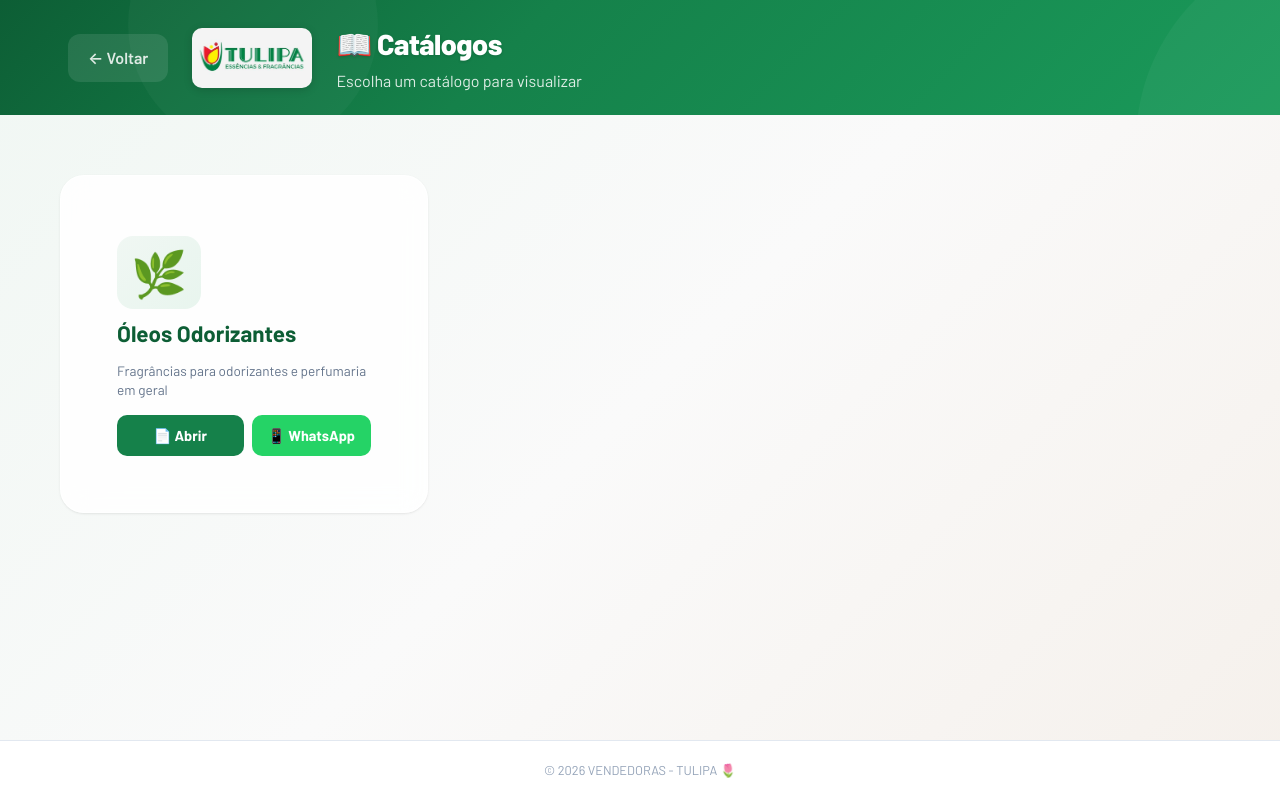
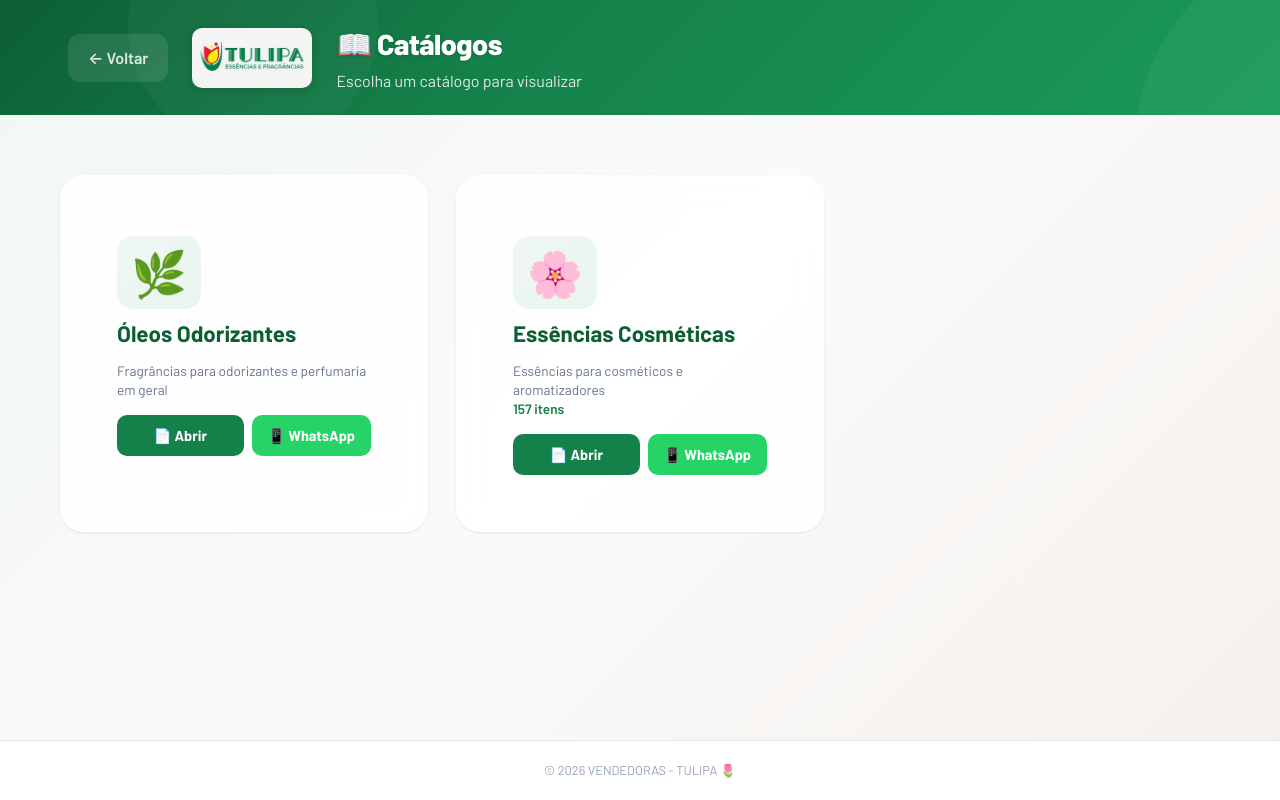
Before and after one commit to brunoxsdkl/vendedoras-tulipa, a Next.js app: page /catalogos in a window 1280 px wide. Built offline with nearby package versions, Linux system fonts and the light colour scheme.

Commit message:
catalogos: +essencias cosmeticas (sem precos, com busca)

```diff
--- a/src/app/catalogos/page.tsx
+++ b/src/app/catalogos/page.tsx
@@ -7,7 +7,9 @@ type Catalogo = {
   nome: string;
   descricao: string;
   icone: string;
-  pdf: string;
+  tipo: "pdf" | "lista";
+  pdf?: string;
+  itens?: string[];
 };
 
 const catalogos: Catalogo[] = [
@@ -16,13 +18,125 @@ const catalogos: Catalogo[] = [
     nome: "Óleos Odorizantes",
     descricao: "Fragrâncias para odorizantes e perfumaria em geral",
     icone: "🌿",
+    tipo: "pdf",
     pdf: "/catalogos/oleos-odorizantes.pdf",
+  },
+  {
+    id: "essencias-cosmeticas",
+    nome: "Essências Cosméticas",
+    descricao: "Essências para cosméticos e aromatizadores",
+    icone: "🌸",
+    tipo: "lista",
+    pdf: "/catalogos/essencias-cosmeticas.pdf",
+    itens: [
+      "ABRAÇO", "AÇAÍ TULIPA", "ÁGUA DE LENÇÓIS LIPO", "ALECRIM LELIS BLANCY",
+      "ALFAZEMA PLUS", "ALGAS", "ALGODÃO", "ALMÍSCAR", "ALOE VERA", "AMARULA",
+      "ÂMBAR LELIS", "ÂMBAR MANHATTAN", "AMEIXA DOCE SPA", "AMORA", "ANTI TABACO",
+      "ARRUDA", "AVEIA", "BAGUNÇA", "BAMBU MARTAN", "BANANA", "BAUNILHA",
+      "BEM ESTAR", "BERGAMOTA", "BREU BRANCO", "BRILHO SUAVE", "BRISA DO MAR",
+      "BROMÉLIA", "CACAU SHOW", "CAFÉ", "CAFÉ VERDE (INSPIRAÇÃO LOCCITANE)",
+      "CALÊNDULA FRESH", "CAMOMILA", "CAPIM LIMÃO", "CARAMELITO", "CASCAS MOLHADAS",
+      "CASCAS E FOLHAS", "CEREJA E AVELÃ", "CHÁ BRANCO E LICHIA", "CHAMPANHE ROSÉ",
+      "CHEIRO DE NATAL", "CHOCOLATE", "CHOCOTONE", "COCO VERDE", "COCO PLUS",
+      "COCONUT FASHION", "COCONUT VICTORIA", "CRAVO", "CRAVO E CANELA",
+      "DAMASCO ESPECIARIA", "DAMASCO C/ PITANGA", "DASLUSENCE", "DE ODOR", "DOVE",
+      "DOVE CEREJEIRA", "DUDALINIS", "EQUILÍBRIO", "ERVA CIDREIRA", "ERVA DOCE",
+      "ESPECIARIAS", "FESTAS", "FIGO FIRENZE", "FLOR DA PELE", "FLOR DE AMEIXA",
+      "FLOR DE CEREJEIRA", "FLOR DE GUARANÁ", "FLOR DE LARANJEIRA",
+      "FLORAL AMADEIRADO", "FLORES VIBRANTES", "FRUTAS VERMELHAS", "GARDÊNIA LIPO",
+      "GENGIBRE", "GIOVANA BABY", "GOIABA BERENISSE", "HERBAL HOMME",
+      "HERBAL TULIPA", "HIDRA INTENSE", "HONEY LEMON", "JACADIS", "JADE", "JADORE",
+      "JARDIM CÍTRICO", "JASMIM SOLÚVEL", "LADY GOLD", "LAVANDA", "LEITE DE CABRA",
+      "LEITE E MACADÂMIA", "LEZALEZ", "LIMÃO LIPOSSOLÚVEL", "LIMÃO SICILIANO",
+      "LIPOSSOLÚVEL PALO", "LYCHIA", "MAÇÃ MADURA", "MAÇÃ VERDE", "MAÇÃ E CANELA",
+      "MACADÂMIA", "MADEIRA DO ORIENTE", "MADEIRA NOBRE", "MADEIRA SMELL",
+      "MADEIRA MUSK", "MAGNÓLIA NEW", "MAMÃE BEBÊ", "MANDACARU BRASIL",
+      "MANGA C/ BURITI", "MANGA ROSA", "MARACUJÁ", "MARINE", "MARSHMALLOW",
+      "MELANCIA", "MELISSA", "MELISSA E SÁLVIA", "MELISSINHA", "MENTA", "MIRRA",
+      "MIRRA CELESTIAL", "MORANGO", "MORANGO C/ CHAMPAGNE", "MY MIMOSA", "NARDO",
+      "NUVEM", "OCEANO", "ORIENTAL ESPECIADO", "ORQUÍDEA BRANCA", "ORQUÍDEA FEMME",
+      "OSK MADEIRA", "OZÔNIO", "PATCHOULY", "PERFUME DO REI",
+      "PERFUME DAS FADAS", "PÊSSEGO", "PITANGA FRESCA", "PRINCESA (OXIGÊNIO)",
+      "PROVENCE", "QUERIDINHO TULIPA", "ROMÃ E MAÇÃ", "ROMÃ C/ CHAMPAGNE",
+      "ROMA E CANELA", "ROSA BRANCA", "ROSA DO MARROCOS", "ROSA ROSA AMARELA",
+      "ROSAS VERMELHAS", "Sândalo", "SEMENTES DO BRASIL", "SENSUAL PRIVÊ",
+      "SONINHO AZUL", "TALCO PP SOLÚVEL", "TALCO TULIPA", "TROUSSE", "TUTTI FRUTTI",
+      "UVA", "VANILLA GREEN", "VELA BERRIES", "VERBENA", "VERBENA E LIMÃO SICILIANO",
+      "VILA 53", "WHISKY", "WHITE CITRUS", "YLANG YLANG",
+    ],
   },
 ];
 
 function shareWhatsApp(url: string, nome: string) {
   const msg = encodeURIComponent(`📖 Catálogo Tulipa - ${nome}\n\n${url}`);
   window.open(`https://wa.me/?text=${msg}`, "_blank");
+}
+
+function CatalogListView({ catalogo }: { catalogo: Catalogo }) {
+  const [search, setSearch] = useState("");
+
+  const filtered = catalogo.itens!.filter((i) =>
+    i.toLowerCase().includes(search.toLowerCase())
+  );
+
+  return (
+    <div style={{ display: "flex", flexDirection: "column", height: "100vh" }}>
+      <div className="header no-print" style={{ flexShrink: 0 }}>
+        <div className="container header-inner">
+          <a href="/catalogos" className="back-btn">← Catálogos</a>
+          <img src="/logo.jpg" alt="Tulipa" className="header-logo" />
+          <div className="header-text">
+            <h1>{catalogo.icone} {catalogo.nome}</h1>
+            <p>{catalogo.itens!.length} essências</p>
+          </div>
+          <button onClick={() => shareWhatsApp(
+            `${window.location.origin}/catalogos`,
+            catalogo.nome
+          )} style={{
+            background: "#25d366", color: "#fff", border: "none",
+            padding: "10px 18px", borderRadius: 12, fontWeight: 700, fontSize: "0.9rem",
+            cursor: "pointer", fontFamily: "Barlow, sans-serif", whiteSpace: "nowrap",
+          }}>
+            📱 Compartilhar
+          </button>
+        </div>
+      </div>
+
+      <div style={{ padding: "12px 20px", background: "#fff", borderBottom: "1px solid #e2e8f0" }}>
+        <input
+          value={search} onChange={(e) => setSearch(e.target.value)}
+          placeholder="Buscar essência..."
+          style={{
+            width: "100%", padding: "12px 18px", borderRadius: 12, border: "2px solid #e2e8f0",
+            fontSize: "1rem", fontFamily: "Barlow, sans-serif", outline: "none",
+            transition: "border-color 0.15s",
+          }}
+          onFocus={(e) => e.target.style.borderColor = "#15814a"}
+          onBlur={(e) => e.target.style.borderColor = "#e2e8f0"}
+          autoFocus
+        />
+      </div>
+
+      <div style={{ flex: 1, overflow: "auto", padding: "12px 20px 20px", background: "#f8fafc" }}>
+        <div style={{ display: "grid", gridTemplateColumns: "repeat(auto-fill, minmax(180px, 1fr))", gap: 8 }}>
+          {filtered.map((item) => (
+            <div key={item} style={{
+              background: "#fff", borderRadius: 10, border: "1px solid #e2e8f0",
+              padding: "10px 14px", fontSize: "0.9rem", fontWeight: 500, color: "#2d3748",
+              boxShadow: "0 1px 2px rgba(0,0,0,0.04)",
+            }}>
+              {item}
+            </div>
+          ))}
+        </div>
+        {filtered.length === 0 && (
+          <p style={{ textAlign: "center", color: "#94a3b8", marginTop: 40, fontSize: "0.95rem" }}>
+            Nenhuma essência encontrada para "{search}"
+          </p>
+        )}
+      </div>
+    </div>
+  );
 }
 
 export default function CatalogosPage() {
@@ -34,6 +148,10 @@ export default function CatalogosPage() {
     : "";
 
   if (view === "viewer" && selected) {
+    if (selected.tipo === "lista") {
+      return <CatalogListView catalogo={selected} />;
+    }
+
     return (
       <div style={{ display: "flex", flexDirection: "column", height: "100vh" }}>
         <div className="header no-print" style={{ flexShrink: 0 }}>
@@ -55,9 +173,7 @@ export default function CatalogosPage() {
             </button>
           </div>
         </div>
-        <div style={{
-          flex: 1, background: "#fff", borderRadius: 0, overflow: "hidden",
-        }}>
+        <div style={{ flex: 1, background: "#fff", overflow: "hidden" }}>
           <iframe
             src={selected.pdf + "#zoom=100"}
             style={{ width: "100%", height: "100%", border: "none" }}
@@ -88,19 +204,20 @@ export default function CatalogosPage() {
                 <div style={{ padding: 24, paddingBottom: 16 }}>
                   <div className="icon" style={{ marginBottom: 8 }}>{c.icone}</div>
                   <h3>{c.nome}</h3>
-                  <p style={{ fontSize: "0.85rem", color: "#64748b", lineHeight: 1.4 }}>{c.descricao}</p>
+                  <p style={{ fontSize: "0.85rem", color: "#64748b", lineHeight: 1.4 }}>
+                    {c.descricao}
+                    {c.itens && <><br /><span style={{ color: "#15814a", fontWeight: 600 }}>{c.itens.length} itens</span></>}
+                  </p>
                 </div>
                 <div style={{ display: "flex", gap: 8, padding: "0 24px 20px" }}>
-                  <button
-                    onClick={() => { setSelected(c); setView("viewer"); }}
+                  <button onClick={() => { setSelected(c); setView("viewer"); }}
                     style={{
                       flex: 1, padding: "10px 0", borderRadius: 10, border: "none",
                       background: "#15814a", color: "#fff", fontWeight: 700, fontSize: "0.9rem",
                       cursor: "pointer", fontFamily: "Barlow, sans-serif",
                     }}
                   >📄 Abrir</button>
-                  <button
-                    onClick={() => shareWhatsApp(`${window.location.origin}${c.pdf}`, c.nome)}
+                  <button onClick={() => shareWhatsApp(`${window.location.origin}/catalogos`, c.nome)}
                     style={{
                       padding: "10px 16px", borderRadius: 10, border: "none",
                       background: "#25d366", color: "#fff", fontWeight: 700, fontSize: "0.9rem",
```
Also changed, not shown: 1 other file (tests, documents, lock files or other folders).
